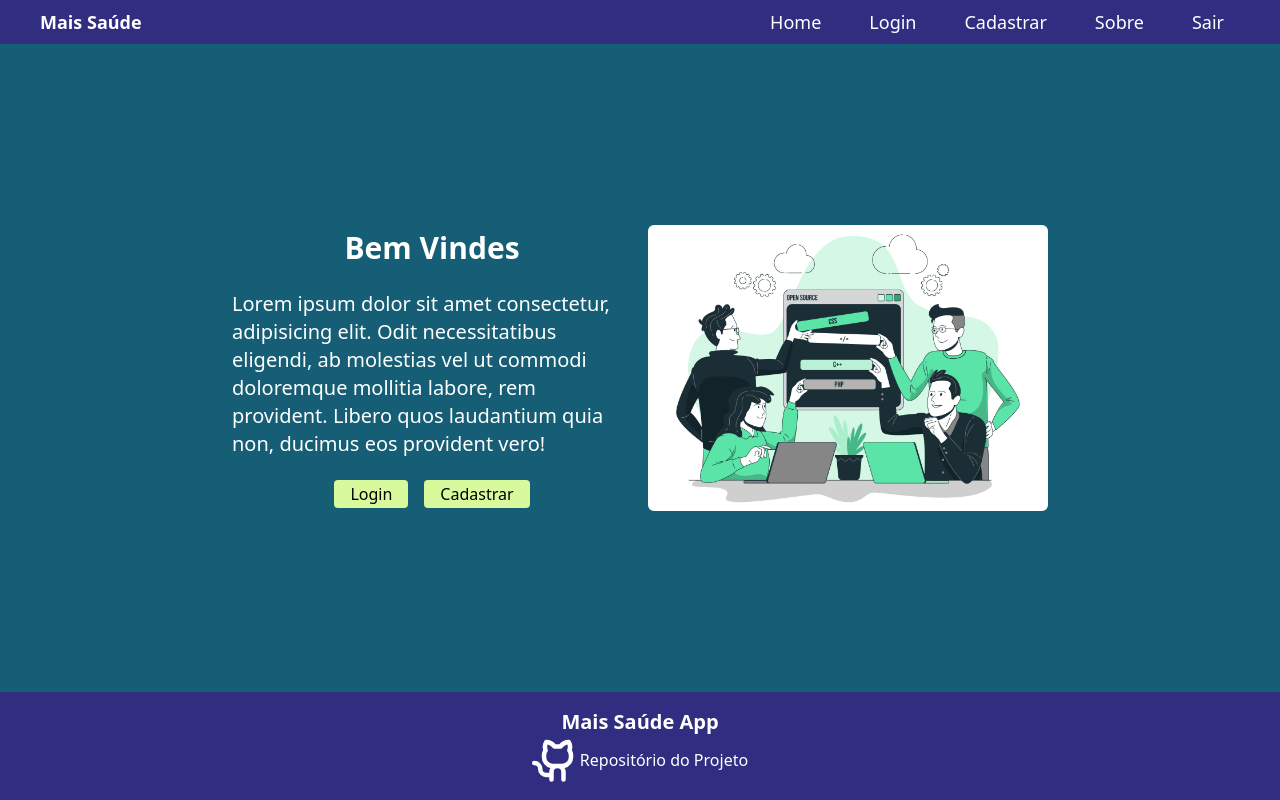
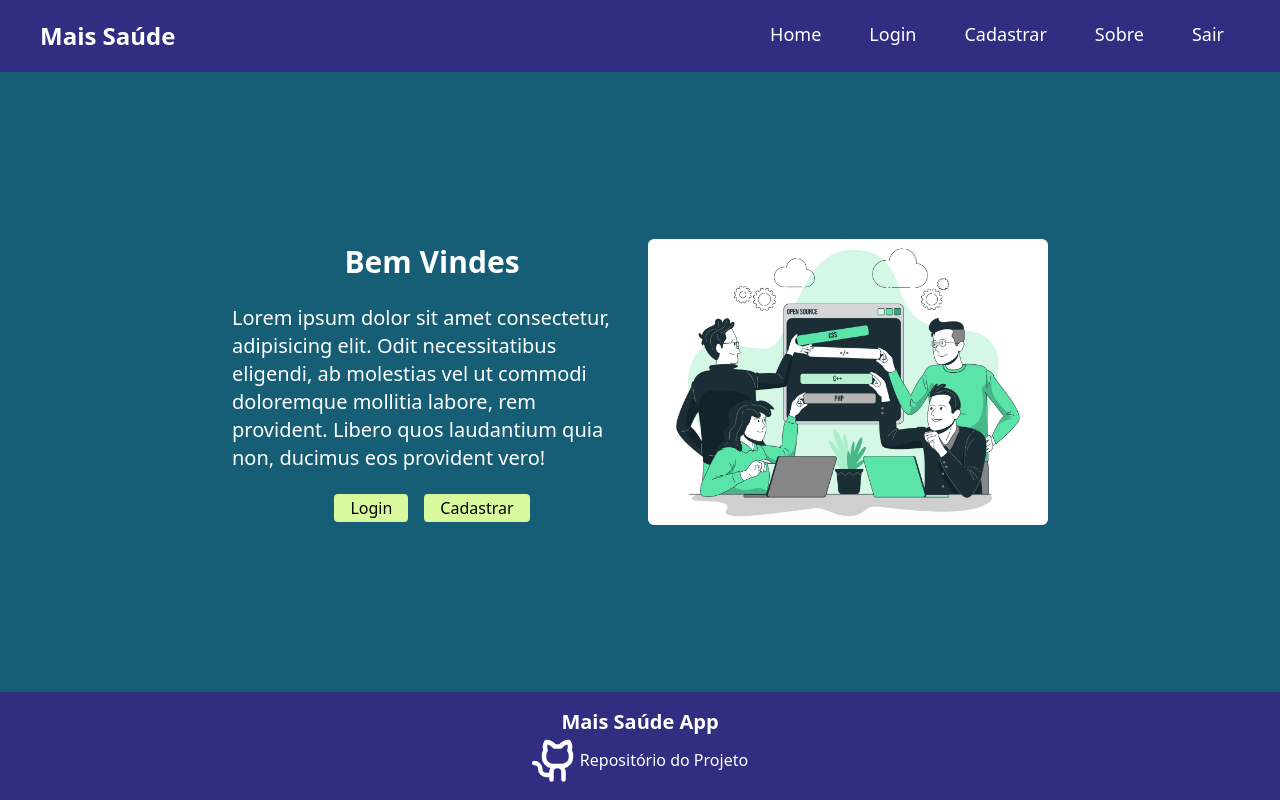
Before and after one commit to MaisSaudeGen/front-end-projeto-integrador, a React (Vite) app in the folder frontend/: page / in a window 1280 px wide. Built offline with nearby package versions, Linux system fonts and the light colour scheme.

Commit message:
ajustando rotas.

```diff
--- a/frontend/src/components/navbar/Navbar.tsx
+++ b/frontend/src/components/navbar/Navbar.tsx
@@ -2,15 +2,17 @@ import { Link } from "react-router-dom";
 
 function Header () {
     return (
-        <header className="basis-auto grow-0 w-full bg-indigo-900 text-white flex justify-center px-10 py-2 ">
+        <header className="basis-auto grow-0 w-full bg-indigo-900 text-white flex justify-center px-10 py-5 ">
             <div className="container flex justify-between text-lg">
-                <h1 className="text-2x1 font-bold">Mais Saúde</h1>
+                <Link to='/'>
+                    <h1 className="text-2xl font-bold">Mais Saúde</h1>
+                </Link>
                 <nav >
                     <ul className="flex gap-4">
                         <li><Link to="/" className="hover:bg-white hover:text-black rounded px-4 py-[0.2rem]">Home</Link></li>
-                        <li><Link to="/" className="hover:bg-white hover:text-black rounded px-4 py-[0.2rem]">Login</Link></li>
-                        <li><Link to="/Cadastrar" className="hover:bg-white hover:text-black rounded px-4 py-[0.2rem]">Cadastrar</Link></li>
-                        <li><Link to="/" className="hover:bg-white hover:text-black rounded px-4 py-[0.2rem]">Sobre</Link></li>
+                        <li><Link to="/login" className="hover:bg-white hover:text-black rounded px-4 py-[0.2rem]">Login</Link></li>
+                        <li><Link to="/cadastrar" className="hover:bg-white hover:text-black rounded px-4 py-[0.2rem]">Cadastrar</Link></li>
+                        <li><Link to="/sobre" className="hover:bg-white hover:text-black rounded px-4 py-[0.2rem]">Sobre</Link></li>
                         <li><Link to="/" className="hover:bg-white hover:text-black rounded px-4 py-[0.2rem]">Sair</Link></li>
                     </ul>
                 </nav>
```
